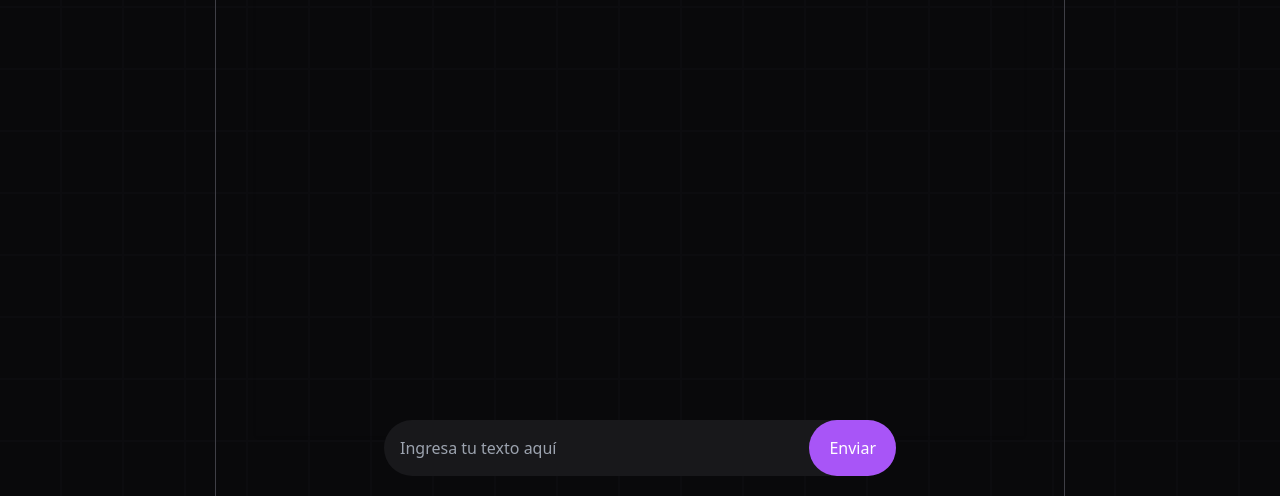
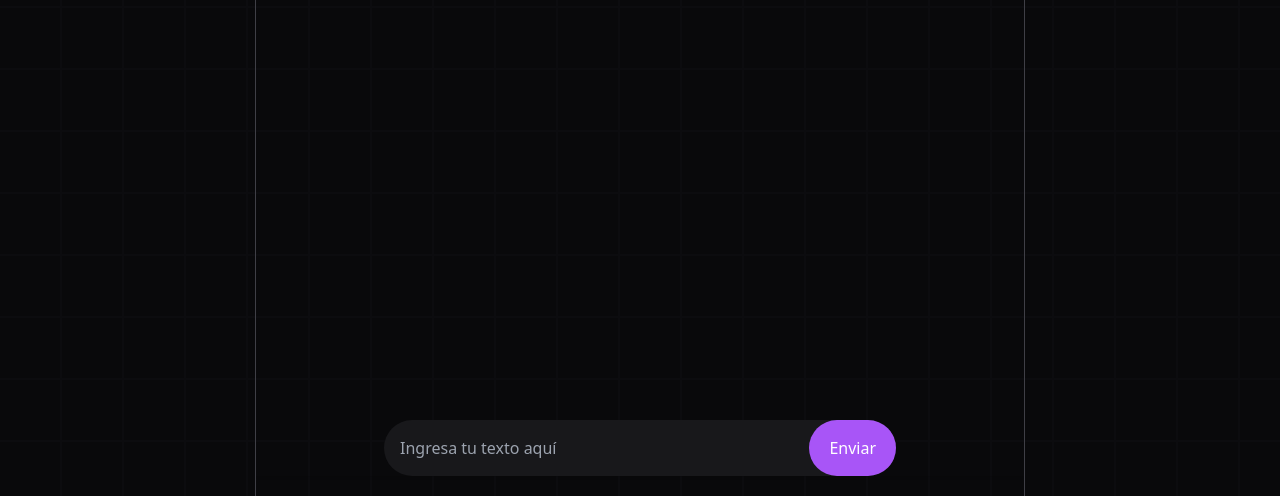
Before and after one commit to rxtsel/spell-check-ai, an Astro site: page / in a window 1280 px wide. Shown: the part 304-800 px from the top of the page. Built offline with nearby package versions, Linux system fonts and the light colour scheme; Astro itself is replaced by a stand-in of ours.

Commit message:
chore: remove padding to first container

```diff
--- a/src/components/Form.tsx
+++ b/src/components/Form.tsx
@@ -114,11 +114,13 @@ export const Form: React.FC = () => {
   return (
     <>
       <Toast show={alert} />
-      <section className="fixed bottom-0 border-t overflow-hidden border-l border-r border-zinc-700 rounded-t-3xl w-fit h-full max-h-[68vh] lg:min-h-[600px] lg:max-h-[600px] p-4 md:p-10">
+      <section
+        className="fixed bottom-0 border-t overflow-hidden border-l border-r border-zinc-700 rounded-t-3xl
+        w-fit h-full max-h-[68vh] lg:min-h-[600px] lg:max-h-[600px]"
+      >
         <div
           id="messages-section"
-          className="w-full max-w-3xl mx-auto h-full flex flex-col shadow
-        overflow-y-auto relative md:bottom-5"
+          className="w-full max-w-3xl mx-auto h-full flex flex-col shadow overflow-y-auto relative md:bottom-5 p-4 md:p-10"
         >
           <ul className="h-full flex-grow flex-shrink flex flex-col space-y-4">
             <li className="flex items-start space-x-4">
@@ -135,7 +137,7 @@ export const Form: React.FC = () => {
             {answers.map((answer, index) => (
               <li
                 key={index}
-                className={`flex items-start gap-4 w-fit h-fit last:pb-20 md:last-pb-0 ${
+                className={`flex items-start gap-4 w-fit h-fit last:pb-24 md:last:pb-[72px] ${
                   answer.role === 'user' ? 'self-end' : ''
                 }`}
               >
```
